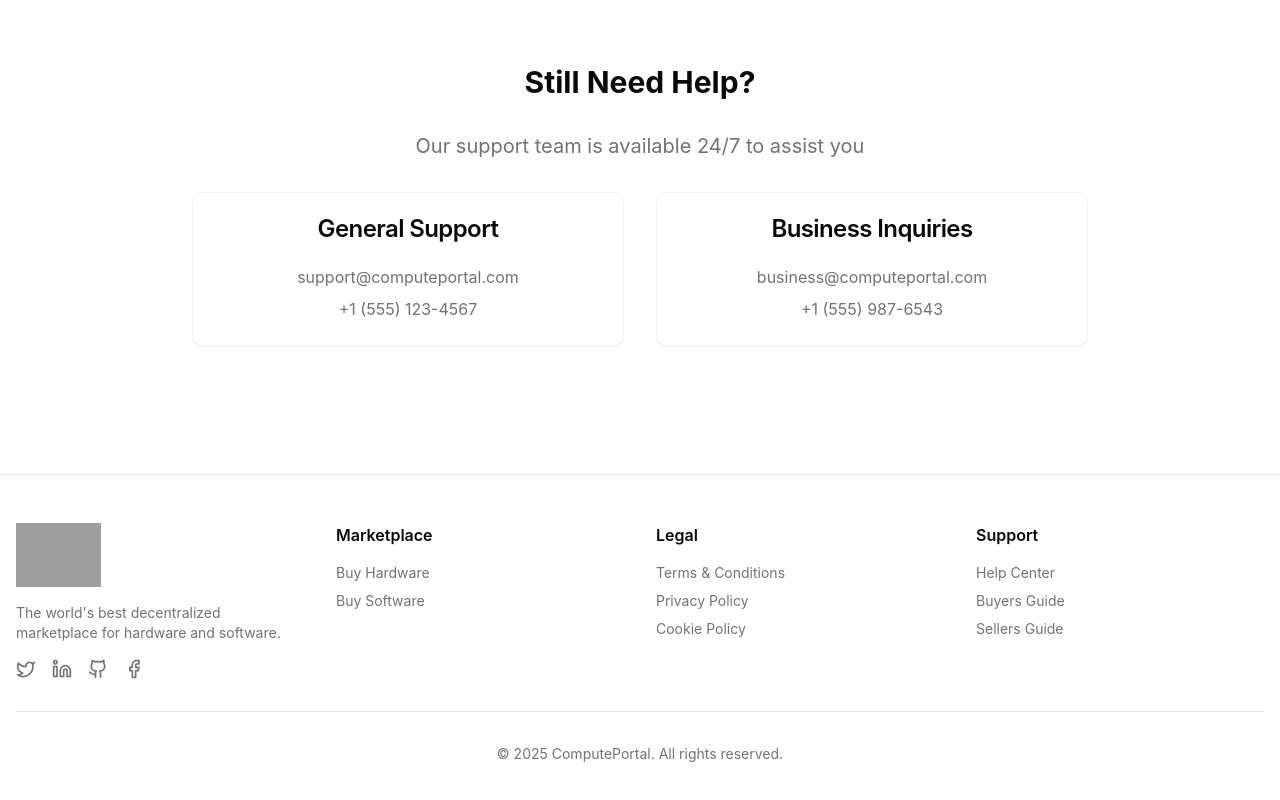
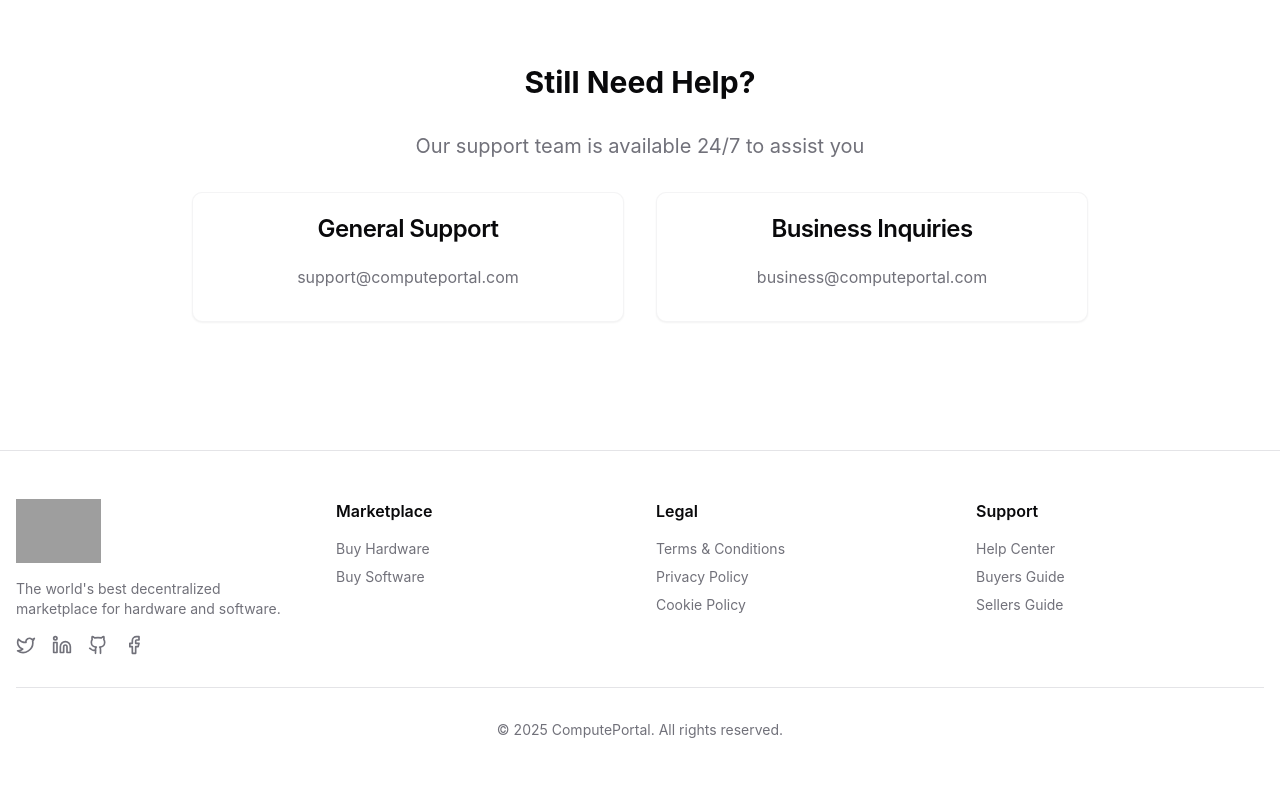
Before and after one commit to Brand-Kiln/ComputePortalwebsite, a React (Vite) app: page /help in a window 1280 px wide. Shown: the part 1318-2118 px from the top of the page. Built offline with nearby package versions, Linux system fonts and the light colour scheme; grey boxes are pictures that could not be loaded.

Commit message:
number removed

```diff
--- a/src/pages/Help.tsx
+++ b/src/pages/Help.tsx
@@ -164,7 +164,7 @@ const Help: React.FC = () => {
                   <p className="text-muted-foreground mb-2">
                     support@computeportal.com
                   </p>
-                  <p className="text-muted-foreground">+1 (555) 123-4567</p>
+                  {/* <p className="text-muted-foreground">+1 (555) 123-4567</p> */}
                 </CardContent>
               </Card>
               <Card>
@@ -175,7 +175,7 @@ const Help: React.FC = () => {
                   <p className="text-muted-foreground mb-2">
                     business@computeportal.com
                   </p>
-                  <p className="text-muted-foreground">+1 (555) 987-6543</p>
+                  {/* <p className="text-muted-foreground">+1 (555) 987-6543</p> */}
                 </CardContent>
               </Card>
             </div>
```
